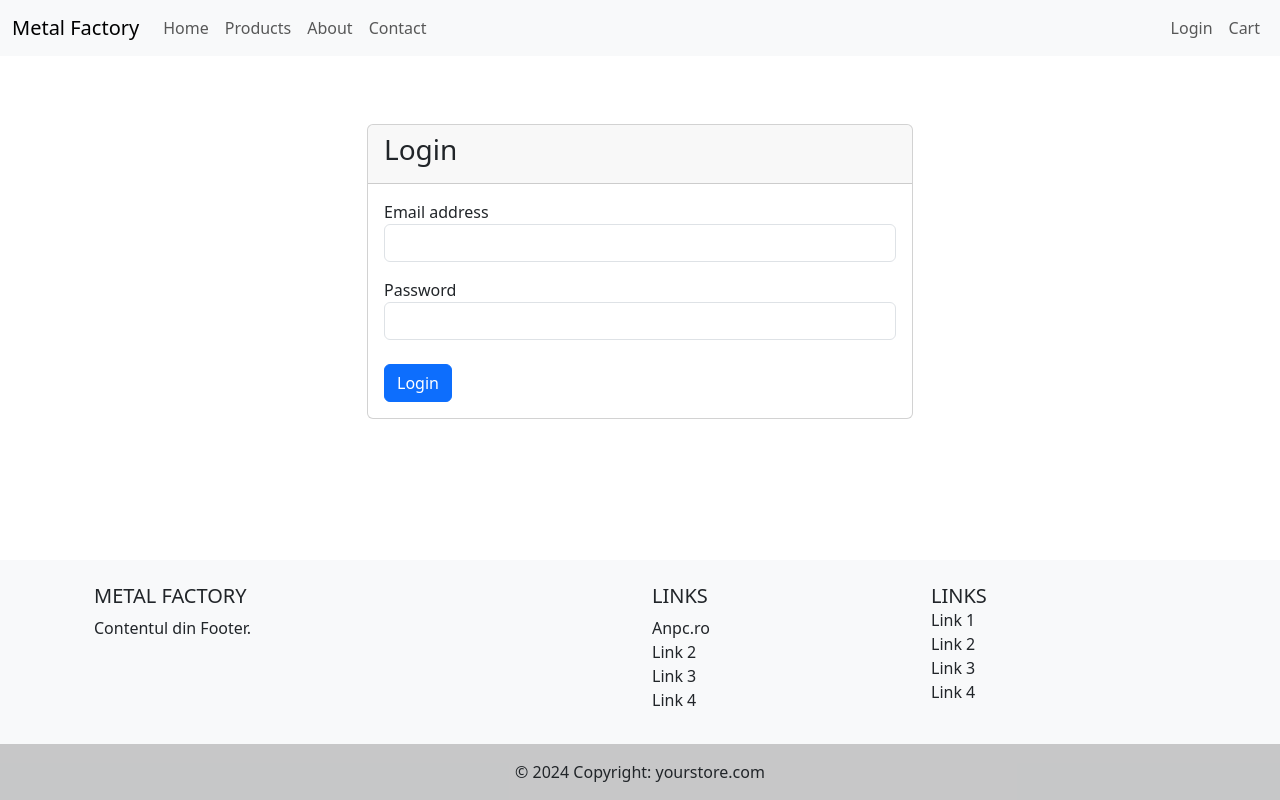
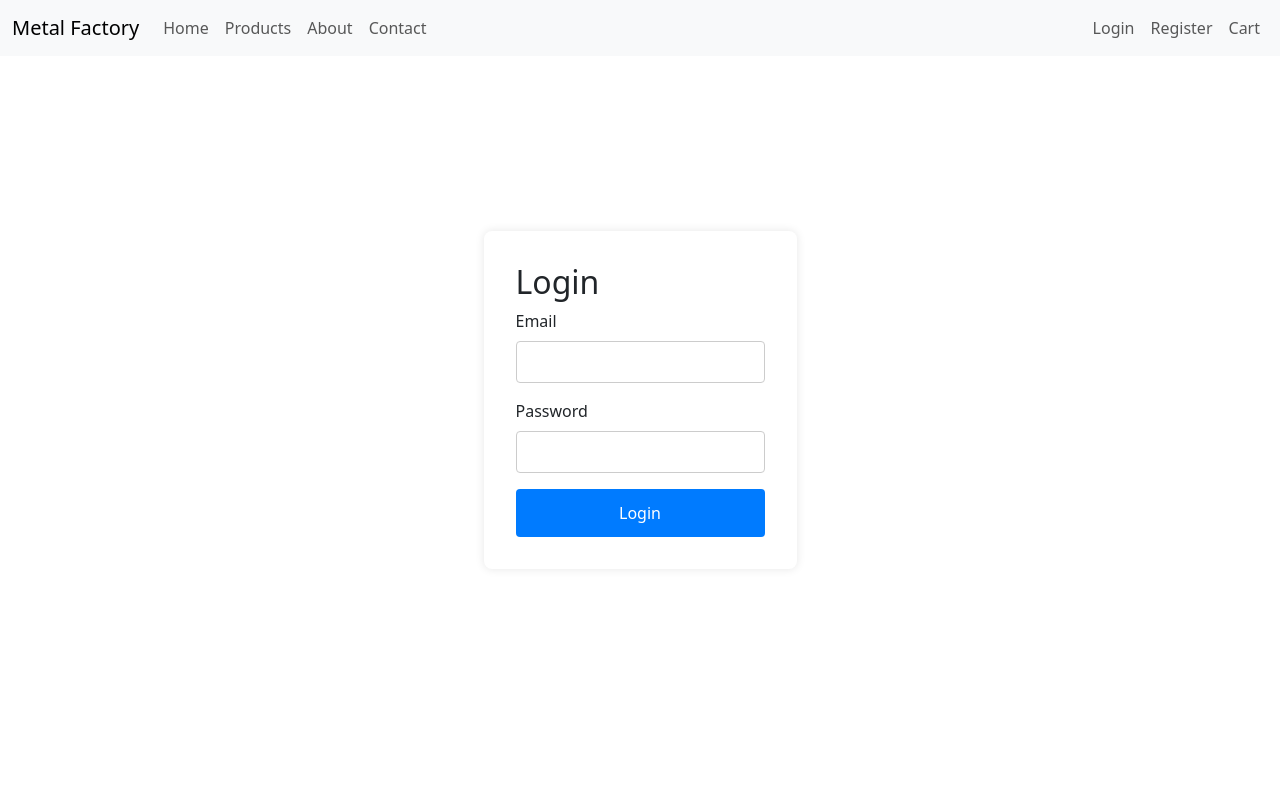
Before and after one commit to redqk/metalfactory, a Vue app in the folder Metal-Factory/: page /login in a window 1280 px wide. Shown: the top 800 px of the page. Built offline with nearby package versions, Linux system fonts and the light colour scheme.

Commit message:
Update-uri sistem cart/register/login

```diff
--- a/Metal-Factory/src/components/Footer.vue
+++ b/Metal-Factory/src/components/Footer.vue
@@ -28,7 +28,7 @@
     </div>
     <div class="text-center p-3" style="background-color: rgba(0, 0, 0, 0.2);">
       © 2024 Copyright:
-      <a class="text-dark" href="https://yourstore.com/">yourstore.com</a>
+      <a class="text-dark" href="https://metalfactory.ro/">metalfactory.ro</a>
     </div>
   </footer>
 </template>
--- a/Metal-Factory/src/components/Header.vue
+++ b/Metal-Factory/src/components/Header.vue
@@ -1,6 +1,6 @@
 <template>
   <header>
-    <nav class="navbar navbar-expand-lg navbar-light bg-light">
+    <nav class="navbar navbar-expand-lg navbar-light bg-light fixed-top">
       <div class="container-fluid">
         <a class="navbar-brand" href="#">Metal Factory</a>
         <button class="navbar-toggler" type="button" data-bs-toggle="collapse" data-bs-target="#navbarNav" aria-controls="navbarNav" aria-expanded="false" aria-label="Toggle navigation">
@@ -26,6 +26,9 @@
               <router-link class="nav-link" to="/login">Login</router-link>
             </li>
             <li class="nav-item">
+              <router-link to="/register" class="nav-link">Register</router-link>
+            </li>
+            <li class="nav-item">
               <router-link class="nav-link" to="/cart">Cart</router-link>
             </li>
           </ul>
--- a/Metal-Factory/src/components/Login.vue
+++ b/Metal-Factory/src/components/Login.vue
@@ -1,56 +1,83 @@
 <template>
-  <div class="container mt-5">
-    <div class="row justify-content-center">
-      <div class="col-md-6">
-        <div class="card">
-          <div class="card-header">
-            <h3>Login</h3>
-          </div>
-          <div class="card-body">
-            <form @submit.prevent="login">
-              <div class="form-group">
-                <label for="email">Email address</label>
-                <input type="email" class="form-control" id="email" v-model="email" required>
-              </div>
-              <div class="form-group mt-3">
-                <label for="password">Password</label>
-                <input type="password" class="form-control" id="password" v-model="password" required>
-              </div>
-              <button type="submit" class="btn btn-primary mt-4">Login</button>
-            </form>
-          </div>
+  <div class="main-container">
+    <div class="login-container">
+      <h2>Login</h2>
+      <form @submit.prevent="login">
+        <div class="form-group">
+          <label for="email">Email</label>
+          <input type="email" class="form-control" v-model="email" required>
         </div>
-      </div>
+        <div class="form-group">
+          <label for="password">Password</label>
+          <input type="password" class="form-control" v-model="password" required>
+        </div>
+        <button type="submit" class="btn btn-primary btn-block">Login</button>
+      </form>
     </div>
   </div>
 </template>
 
 <script>
 export default {
-  name: 'Login',
   data() {
     return {
       email: '',
       password: ''
-    }
+    };
   },
   methods: {
     async login() {
-      // Implementare autentificare
-      try {
-        const response = await api.post('/login', {
-          email: this.email,
-          password: this.password
-        })
-        console.log('Login successful:', response.data)
-      } catch (error) {
-        console.error('Login failed:', error)
-      }
+      // Implementare login
     }
   }
-}
+};
 </script>
 
 <style scoped>
-/* Adaugă stilurile tale aici */
+html, body {
+  height: 100%;
+  margin: 0;
+}
+
+.main-container {
+  display: flex;
+  flex-direction: column;
+  justify-content: center;
+  height: 100vh;
+}
+
+.login-container {
+  max-width: 400px;
+  margin: 0 auto;
+  padding: 2rem; /* Ajustează valoarea pentru a controla cât de jos să fie formularul */
+  background: #fff;
+  border-radius: 8px;
+  box-shadow: 0 0 10px rgba(0, 0, 0, 0.1);
+}
+
+.form-group {
+  margin-bottom: 1rem;
+}
+
+label {
+  display: block;
+  margin-bottom: 0.5rem;
+}
+
+input {
+  width: 100%;
+  padding: 0.5rem;
+  border: 1px solid #ccc;
+  border-radius: 4px;
+}
+
+button {
+  width: 100%;
+  padding: 0.75rem;
+  background-color: #007bff;
+  color: #fff;
+  border: none;
+  border-radius: 4px;
+  cursor: pointer;
+}
 </style>
--- a/Metal-Factory/src/components/Register.vue
+++ b/Metal-Factory/src/components/Register.vue
@@ -1,46 +1,97 @@
 <template>
-    <div class="register">
-      <h1>Register</h1>
+  <div class="main-container">
+    <div class="register-container">
+      <h2>Register</h2>
       <form @submit.prevent="register">
-        <div>
-          <label for="name">Name:</label>
-          <input type="text" v-model="name" required>
+        <div class="form-group">
+          <label for="name">Name</label>
+          <input type="text" class="form-control" v-model="name" required>
         </div>
-        <div>
-          <label for="email">Email:</label>
-          <input type="email" v-model="email" required>
+        <div class="form-group">
+          <label for="email">Email</label>
+          <input type="email" class="form-control" v-model="email" required>
         </div>
-        <div>
-          <label for="password">Password:</label>
-          <input type="password" v-model="password" required>
+        <div class="form-group">
+          <label for="password">Password</label>
+          <input type="password" class="form-control" v-model="password" required>
         </div>
-        <button type="submit">Register</button>
+        <button type="submit" class="btn btn-primary btn-block">Register</button>
       </form>
+    </div>
   </div>
 </template>
 
 <script>
-  import { mapActions } from 'vuex'
-
 export default {
-    name: 'Register',
   data() {
     return {
       name: '',
       email: '',
       password: ''
-      }
+    };
   },
   methods: {
-      ...mapActions(['register']),
     async register() {
-        await this.register({ name: this.name, email: this.email, password: this.password })
-        this.$router.push('/')
+      try {
+        const response = await this.$http.post('/api/register', {
+          name: this.name,
+          email: this.email,
+          password: this.password
+        });
+        console.log(response.data);
+      } catch (error) {
+        console.error(error);
       }
     }
   }
+};
 </script>
 
 <style scoped>
-  /* Adaugă stilurile tale aici */
+html, body {
+  height: 100%;
+  margin: 0;
+}
+
+.main-container {
+  display: flex;
+  flex-direction: column;
+  justify-content: center;
+  height: 100vh;
+}
+
+.register-container {
+  max-width: 400px;
+  margin: 0 auto;
+  padding: 2rem; /* Ajustează valoarea pentru a controla cât de jos să fie formularul */
+  background: #fff;
+  border-radius: 8px;
+  box-shadow: 0 0 10px rgba(0, 0, 0, 0.1);
+}
+
+.form-group {
+  margin-bottom: 1rem;
+}
+
+label {
+  display: block;
+  margin-bottom: 0.5rem;
+}
+
+input {
+  width: 100%;
+  padding: 0.5rem;
+  border: 1px solid #ccc;
+  border-radius: 4px;
+}
+
+button {
+  width: 100%;
+  padding: 0.75rem;
+  background-color: #007bff;
+  color: #fff;
+  border: none;
+  border-radius: 4px;
+  cursor: pointer;
+}
 </style>
--- a/Metal-Factory/src/router/index.js
+++ b/Metal-Factory/src/router/index.js
@@ -2,6 +2,7 @@ import { createRouter, createWebHistory } from 'vue-router'
 import Home from '@/views/Home.vue'
 import Cart from '@/views/Cart.vue'
 import Login from '@/components/Login.vue'
+import Register from '@/components/Register.vue'
 
 const routes = [
   {
@@ -18,6 +19,12 @@ const routes = [
     path: '/login',
     name: 'Login',
     component: Login
+  },
+
+  {
+    path: '/register',
+    name: '/Register',
+    component: Register
   }
 ]
 
--- a/Metal-Factory/src/views/Cart.vue
+++ b/Metal-Factory/src/views/Cart.vue
@@ -1,6 +1,7 @@
 <template>
-    <div class="cart">
+  <div class="cart-container">
     <Header />
+    <div class="main-content">
       <h1>Shopping Cart</h1>
       <div v-if="cart.length === 0">
         <p>Your cart is empty.</p>
@@ -13,20 +14,18 @@
         <p>Total: ${{ totalPrice }}</p>
         <button @click="checkout">Checkout</button>
       </div>
-      <Footer />
+    </div>
   </div>
 </template>
 
 <script>
 import Header from '../components/Header.vue'
-  import Footer from '../components/Footer.vue'
 import { mapState, mapActions, mapGetters } from 'vuex'
 
 export default {
   name: 'Cart',
   components: {
-      Header,
-      Footer
+    Header
   },
   computed: {
     ...mapState(['cart']),
@@ -39,10 +38,18 @@
 </script>
 
 <style scoped>
-  .cart {
+.cart-container {
+  display: flex;
+  flex-direction: column;
+  min-height: 100vh;
+}
+
+.main-content {
+  flex: 1;
   display: flex;
   flex-direction: column;
   align-items: center;
+  justify-content: center;
 }
 
 .cart-item {
```
Also changed, not shown: Metal-Factory/src/App.vue (line endings or trailing spaces). Lines whose indentation alone changed are shown as unchanged.
